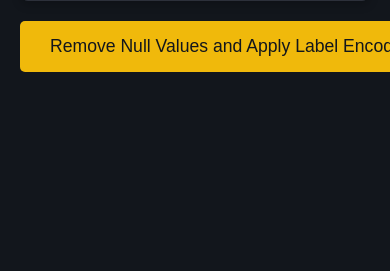
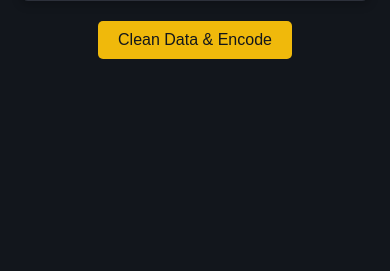
Before and after one commit to Mudassir03/data-analytics-software, a Flask app: page /nullvalue in a window 390 px wide; the page is wider, and only the part inside the window is pictured. Shown: the part 251-522 px from the top of that part. Run offline with Flask 3, Linux system fonts and the light colour scheme.

Commit message:
button size fixed

```diff
--- a/templates/handelNull.html
+++ b/templates/handelNull.html
@@ -61,10 +61,21 @@
             border-radius: 5px;
             cursor: pointer;
             transition: background-color 0.3s ease;
+            max-width: 100%;
+            white-space: normal; /* Allows text to wrap within the button */
+            word-wrap: break-word;
         }
 
         input[type="submit"]:hover {
             background-color: #d89d08;
+        }
+
+        /* Responsive Design */
+        @media (max-width: 480px) {
+            input[type="submit"] {
+                padding: 10px 20px;
+                font-size: 1em;
+            }
         }
 
         /* Footer */
@@ -86,7 +97,7 @@
             {{ nullvalue | safe }}
         </div>
         <form action="/nullvalue" method="post">
-            <input type="submit" value="Remove Null Values and Apply Label Encoding">
+            <input type="submit" value="Clean Data & Encode">
         </form>
     </main>
     <footer>
```
